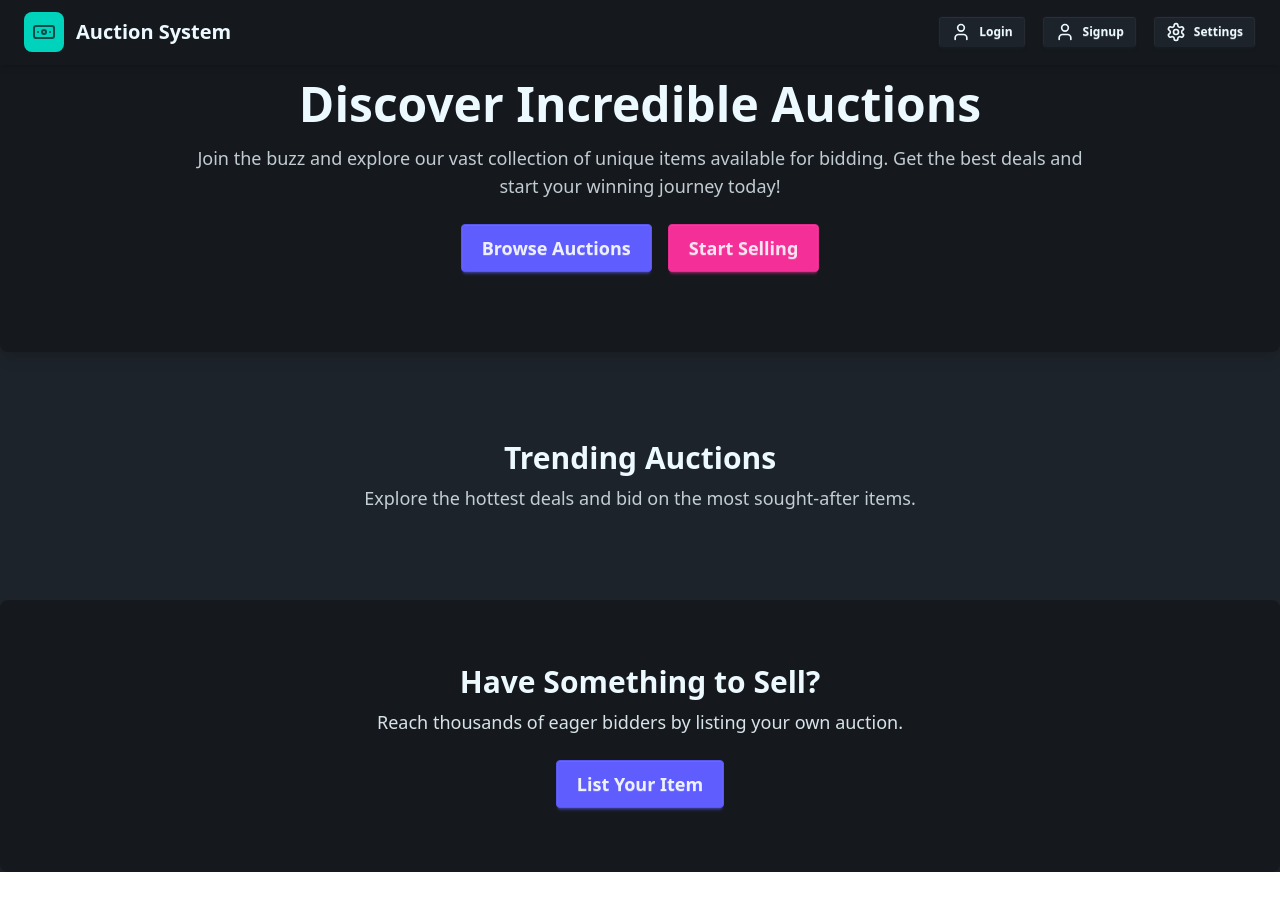
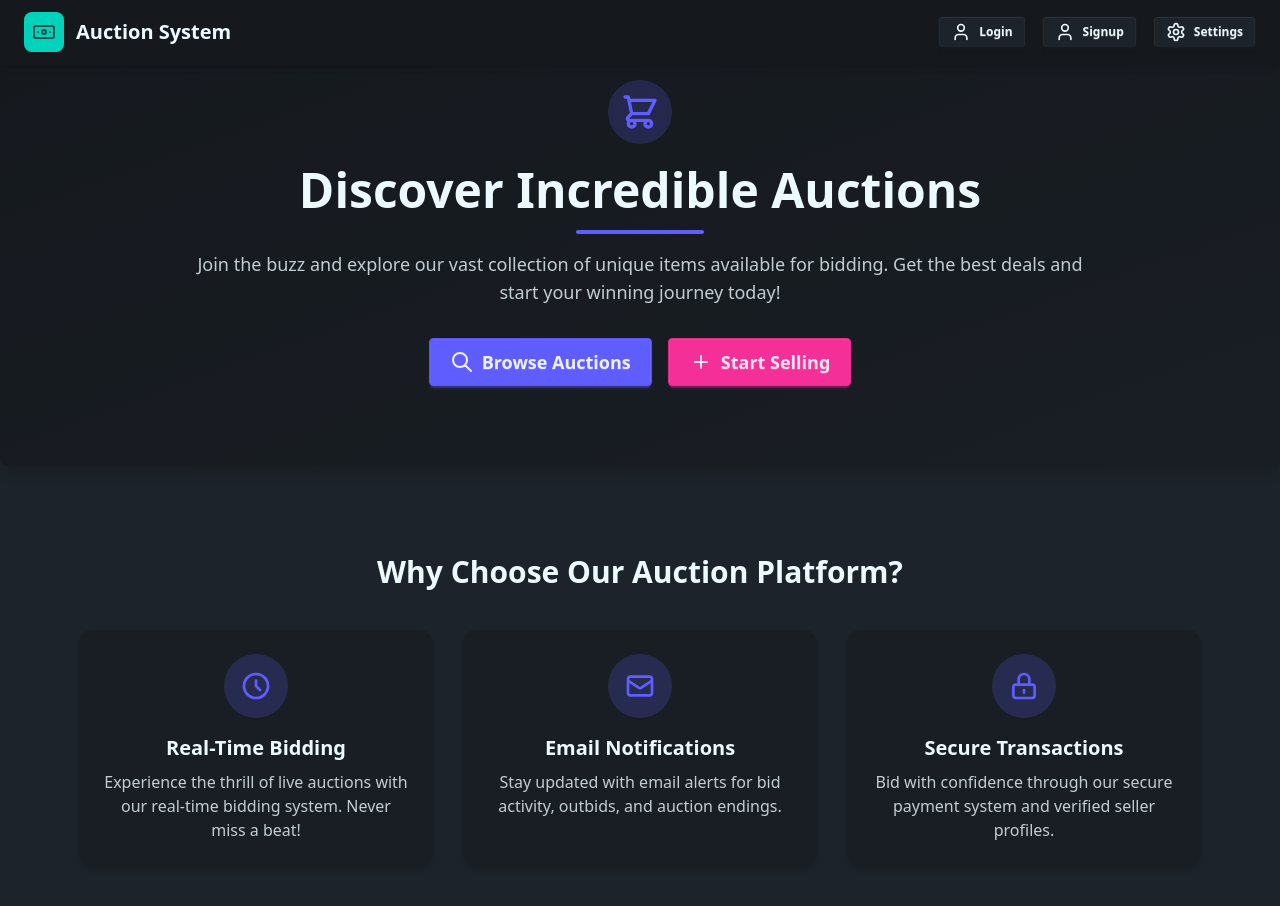
Before and after one commit to Pranjal095/Online-Auction-System, a React (Vite) app in the folder frontend/: page / in a window 1280 px wide. Before the commit the page ends 872 px from the top, so only its background shows below. Built offline with nearby package versions, Linux system fonts and the light colour scheme; no server answers.

Commit message:
Improved UI for homepage and auction details page

```diff
--- a/frontend/src/pages/AuctionPage.jsx
+++ b/frontend/src/pages/AuctionPage.jsx
@@ -38,7 +38,7 @@ const AuctionPage = () => {
       <div className="card bg-base-200 shadow-lg overflow-hidden">
         <div className="card-body">
           <div className="border-b pb-4 mb-6">
-            <h2 className="card-title text-3xl font-bold text-primary">{currentAuction.title}</h2>
+            <h2 className="card-title text-4xl font-bold text-primary">{currentAuction.title}</h2>
             <div className="badge badge-accent mt-2">{currentAuction.status}</div>
           </div>
 
@@ -53,13 +53,13 @@ const AuctionPage = () => {
           )}
 
           <div className="prose max-w-none mb-8">
-            <h3 className="text-xl font-semibold mb-2">Description</h3>
+            <h3 className="text-2xl font-semibold mb-2">Description</h3>
             <p className="text-base-content/80">{currentAuction.description}</p>
           </div>
 
           <div className="grid grid-cols-1 md:grid-cols-2 gap-6 mb-8">
             <div className="bg-base-300 p-6 rounded-xl">
-              <h3 className="text-lg font-semibold mb-4">Bid Information</h3>
+              <h3 className="text-xl font-semibold mb-4">Bid Information</h3>
               <div className="space-y-3">
                 <div className="flex justify-between items-center">
                   <span>Starting Bid:</span>
@@ -81,7 +81,7 @@ const AuctionPage = () => {
             </div>
 
             <div className="bg-base-300 p-6 rounded-xl">
-              <h3 className="text-lg font-semibold mb-4">Auction Details</h3>
+              <h3 className="text-xl font-semibold mb-4">Auction Details</h3>
               <div className="space-y-3">
                 <div className="flex justify-between items-center">
                   <span>Seller:</span>
@@ -100,7 +100,7 @@ const AuctionPage = () => {
           </div>
           { currentAuction.status !== "closed" && user.id !== currentAuction.seller_id &&
           <div className="mt-6 bg-base-100 p-4 rounded-xl border border-primary/30">
-            <h3 className="text-xl font-semibold mb-4 text-center">Place Your Bid</h3>
+            <h3 className="text-2xl font-semibold mb-4 text-center">Place Your Bid</h3>
             <form onSubmit={handleBidSubmit} className="flex flex-col gap-4">
               <div className="form-control">
                 <label className="label">
--- a/frontend/src/pages/HomePage.jsx
+++ b/frontend/src/pages/HomePage.jsx
@@ -4,29 +4,69 @@ import { Link } from 'react-router-dom';
 const HomePage = () => {
   return (
     <div className="flex flex-col gap-12">
-      <section className="bg-base-300 text-base-content py-20 px-8 rounded-lg shadow-lg">
+      <section className="bg-base-300 text-base-content py-20 px-8 rounded-lg shadow-lg bg-gradient-to-br from-base-300 to-base-200">
         <div className="max-w-4xl mx-auto text-center">
-          <h1 className="text-5xl font-extrabold">Discover Incredible Auctions</h1>
+          <div className="inline-block mb-4 bg-primary/20 rounded-full p-3">
+            <svg xmlns="http://www.w3.org/2000/svg" className="h-10 w-10 text-primary" fill="none" viewBox="0 0 24 24" stroke="currentColor">
+              <path strokeLinecap="round" strokeLinejoin="round" strokeWidth={2} d="M3 3h2l.4 2M7 13h10l4-8H5.4M7 13L5.4 5M7 13l-2.293 2.293c-.63.63-.184 1.707.707 1.707H17m0 0a2 2 0 100 4 2 2 0 000-4zm-8 2a2 2 0 11-4 0 2 2 0 014 0z" />
+            </svg>
+          </div>
+          <h1 className="text-5xl font-extrabold mb-2">Discover Incredible Auctions</h1>
+          <div className="h-1 w-32 bg-primary mx-auto my-4 rounded-full"></div>
           <p className="text-lg opacity-80 mt-4">
             Join the buzz and explore our vast collection of unique items available for bidding.
             Get the best deals and start your winning journey today!
           </p>
-          <div className="flex justify-center gap-4 mt-6">
-            <Link to="/auctions" className="btn btn-primary btn-lg">Browse Auctions</Link>
-            <Link to="/create-auction" className="btn btn-secondary btn-lg">Start Selling</Link>
+          <div className="flex flex-wrap justify-center gap-4 mt-8">
+            <Link to="/auctions" className="btn btn-primary btn-lg gap-2 hover:translate-y-1 transition-transform">
+              <svg xmlns="http://www.w3.org/2000/svg" className="h-6 w-6" fill="none" viewBox="0 0 24 24" stroke="currentColor">
+                <path strokeLinecap="round" strokeLinejoin="round" strokeWidth={2} d="M21 21l-6-6m2-5a7 7 0 11-14 0 7 7 0 0114 0z" />
+              </svg>
+              Browse Auctions
+            </Link>
+            <Link to="/create-auction" className="btn btn-secondary btn-lg gap-2 hover:translate-y-1 transition-transform">
+              <svg xmlns="http://www.w3.org/2000/svg" className="h-6 w-6" fill="none" viewBox="0 0 24 24" stroke="currentColor">
+                <path strokeLinecap="round" strokeLinejoin="round" strokeWidth={2} d="M12 6v6m0 0v6m0-6h6m-6 0H6" />
+              </svg>
+              Start Selling
+            </Link>
           </div>
         </div>
       </section>
 
-      <section className="text-center py-10">
-        <h2 className="text-3xl font-bold text-base-content">Trending Auctions</h2>
-        <p className="text-lg opacity-80 mt-2">Explore the hottest deals and bid on the most sought-after items.</p>
-      </section>
+      <section className="py-10">
+        <h2 className="text-3xl font-bold text-center mb-10">Why Choose Our Auction Platform?</h2>
+        <div className="grid grid-cols-1 md:grid-cols-3 gap-8 max-w-6xl mx-auto px-4">
+          <div className="flex flex-col items-center p-6 bg-base-200 rounded-xl shadow-md hover:shadow-lg transition-shadow">
+            <div className="bg-primary/20 rounded-full p-4 mb-4">
+              <svg xmlns="http://www.w3.org/2000/svg" className="h-8 w-8 text-primary" fill="none" viewBox="0 0 24 24" stroke="currentColor">
+                <path strokeLinecap="round" strokeLinejoin="round" strokeWidth={2} d="M12 8v4l3 3m6-3a9 9 0 11-18 0 9 9 0 0118 0z" />
+              </svg>
+            </div>
+            <h3 className="text-xl font-semibold mb-2">Real-Time Bidding</h3>
+            <p className="text-center opacity-80">Experience the thrill of live auctions with our real-time bidding system. Never miss a beat!</p>
+          </div>
 
-      <section className="bg-base-300 text-base-content py-16 text-center rounded-lg shadow-lg">
-        <h2 className="text-3xl font-bold">Have Something to Sell?</h2>
-        <p className="text-lg opacity-90 mt-2">Reach thousands of eager bidders by listing your own auction.</p>
-        <Link to="/create-auction" className="btn btn-primary btn-lg mt-6">List Your Item</Link>
+          <div className="flex flex-col items-center p-6 bg-base-200 rounded-xl shadow-md hover:shadow-lg transition-shadow">
+            <div className="bg-primary/20 rounded-full p-4 mb-4">
+              <svg xmlns="http://www.w3.org/2000/svg" className="h-8 w-8 text-primary" fill="none" viewBox="0 0 24 24" stroke="currentColor">
+                <path strokeLinecap="round" strokeLinejoin="round" strokeWidth={2} d="M3 8l7.89 5.26a2 2 0 002.22 0L21 8M5 19h14a2 2 0 002-2V7a2 2 0 00-2-2H5a2 2 0 00-2 2v10a2 2 0 002 2z" />
+              </svg>
+            </div>
+            <h3 className="text-xl font-semibold mb-2">Email Notifications</h3>
+            <p className="text-center opacity-80">Stay updated with email alerts for bid activity, outbids, and auction endings.</p>
+          </div>
+
+          <div className="flex flex-col items-center p-6 bg-base-200 rounded-xl shadow-md hover:shadow-lg transition-shadow">
+            <div className="bg-primary/20 rounded-full p-4 mb-4">
+              <svg xmlns="http://www.w3.org/2000/svg" className="h-8 w-8 text-primary" fill="none" viewBox="0 0 24 24" stroke="currentColor">
+                <path strokeLinecap="round" strokeLinejoin="round" strokeWidth={2} d="M12 15v2m-6 4h12a2 2 0 002-2v-6a2 2 0 00-2-2H6a2 2 0 00-2 2v6a2 2 0 002 2zm10-10V7a4 4 0 00-8 0v4h8z" />
+              </svg>
+            </div>
+            <h3 className="text-xl font-semibold mb-2">Secure Transactions</h3>
+            <p className="text-center opacity-80">Bid with confidence through our secure payment system and verified seller profiles.</p>
+          </div>
+        </div>
       </section>
     </div>
   );
```
